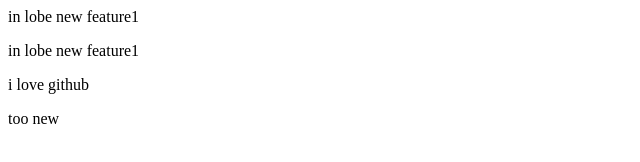
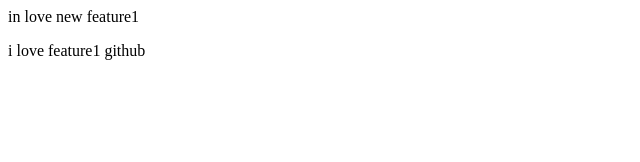
Before and after one commit to sushghadge/localrepo, a plain HTML site: page index.html in a window 1280 px wide. Shown: the whole page, without its empty margins (0-640 px from the left). Drawn offline with Linux system fonts and the light colour scheme.

Commit message:
feature1

```diff
--- a/index.html
+++ b/index.html
@@ -1,3 +1,2 @@
-<p>in lobe new feature1</p>
-<p>in lobe new feature1</p><p>i love github</p>
-<p>too new</p>
+<p>in love new feature1</p>
+<p>i love feature1 github</p>
```
